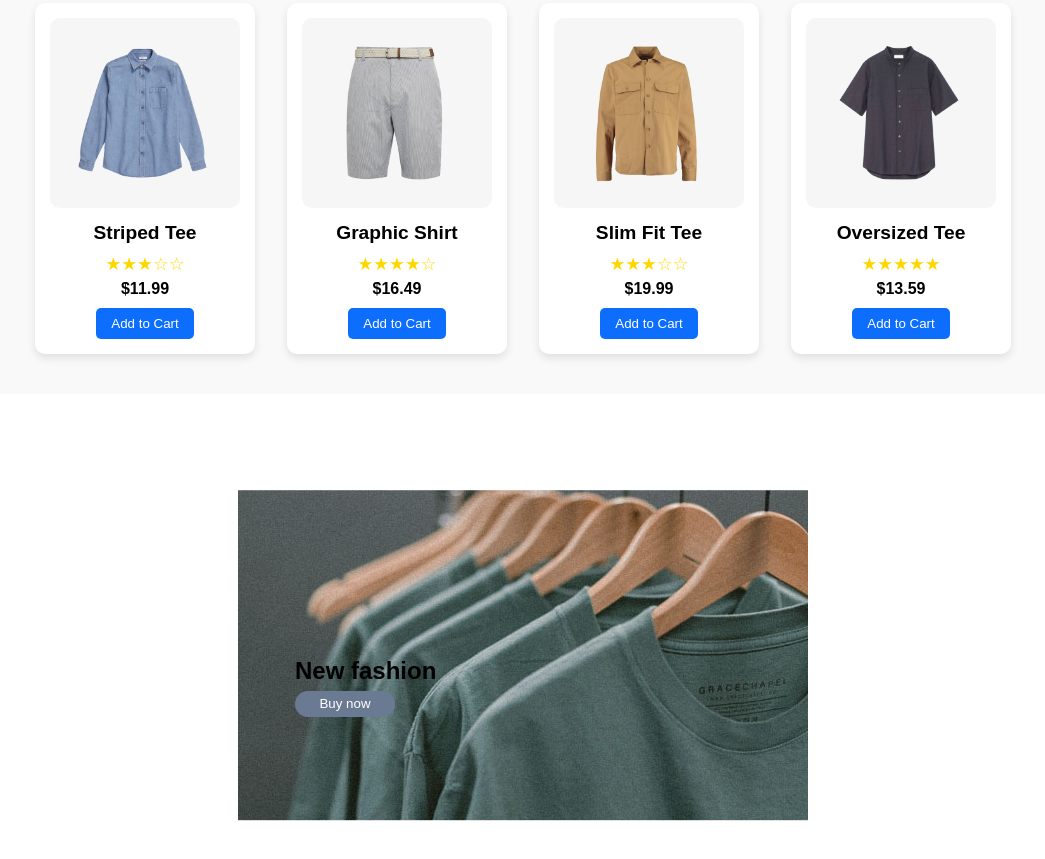
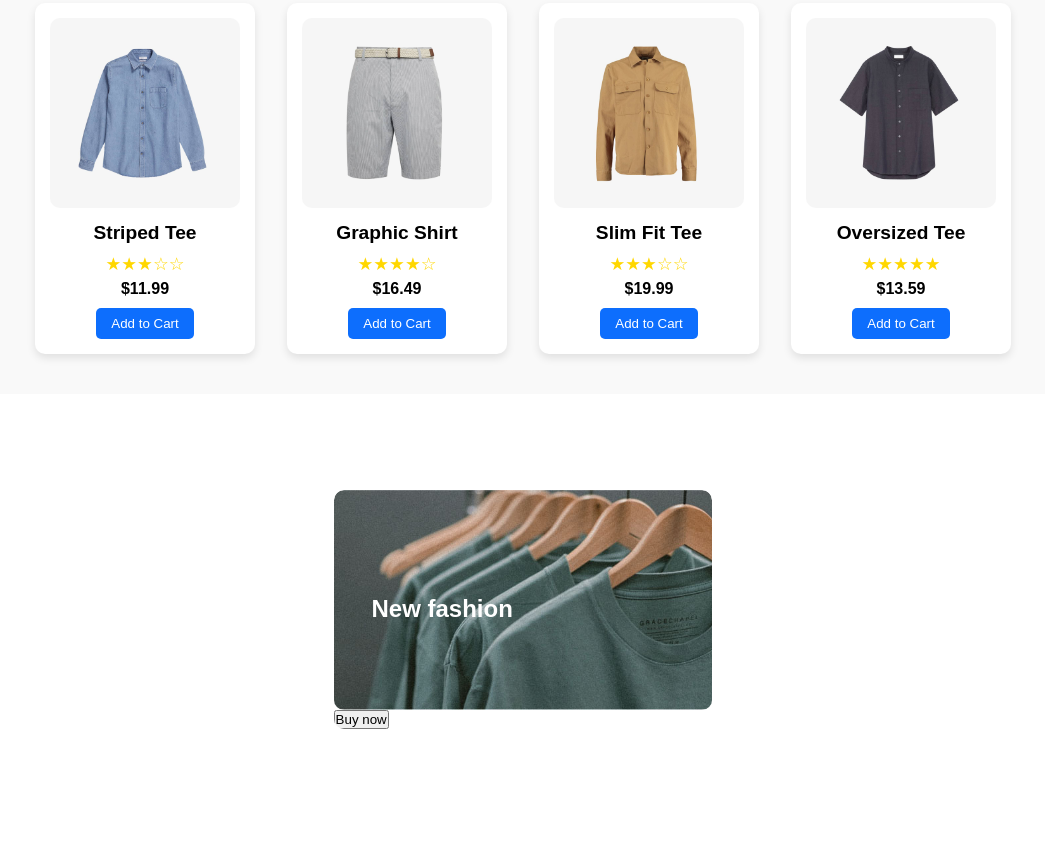
Before and after one commit to MrATHARUDDIN/Ecommerce_web, a plain HTML site: page index.html in a window 1280 px wide. Shown: the part 3164-4023 px from the top of the page, without its empty margins (117-1162 px from the left). After the commit the page ends 3957 px from the top, so only its background shows below. Drawn offline with Linux system fonts and the light colour scheme.

Commit message:
css update

```diff
--- a/style.css
+++ b/style.css
@@ -244,29 +244,64 @@ html {
     position: relative;
 }
 
-.only_banner .btn_first_banner {
-    color: #ffffff;
-    height: 26px;
-    width: 100px;
-    border-radius: 30px;
-    background-color: #6a7a93;
-    border: none;
-    cursor: pointer;
+#only_banner {
+    background-color: transparent;
+    padding: 40px;
+    color: #fff;
+    margin-top: 4rem;
+    margin-bottom: 4rem;
 }
 
-.only_banner .btn_first_banner:hover {
-    color: rgb(0, 0, 0);
-    background-color: #aeceff;
+.banner-title {
+    text-align: center;
+    font-size: 2rem;
+    margin-bottom: 20px;
+}
+
+.banner-grid {
+    display: grid;
+    grid-template-columns: repeat(3, 1fr);
+    gap: 20px;
+    position: relative;
+}
+
+.first_banner {
+    position: relative;
+    overflow: hidden;
+    border-radius: 10px;
+}
+
+.first_banner img {
+    width: 100%;
+    height: 220px;
+    border-radius: 10px;
+    display: block;
 }
 
 .text_first_banner {
     position: absolute;
     top: 50%;
     left: 10%;
+    color: white;
+    font-size: 1.5rem;
+    transform: translateY(-50%);
 }
 
-.btn_first_banner{
+#btn_first_banner {
     position: absolute;
-    top: 60%;
+    top: 70%;
     left: 10%;
+    height: 26px;
+    width: 100px;
+    border-radius: 30px;
+    background-color: transparent;
+    border: 1px solid white;
+    color: white;
+    cursor: pointer;
+    transition: background-color 0.3s, color 0.3s;
 }
+
+#btn_first_banner:hover {
+    background-color: white;
+    color: black;
+}
```
